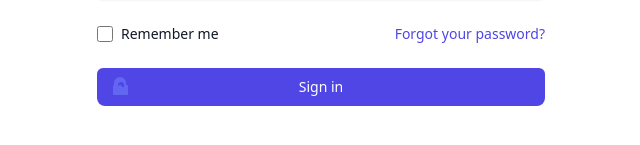
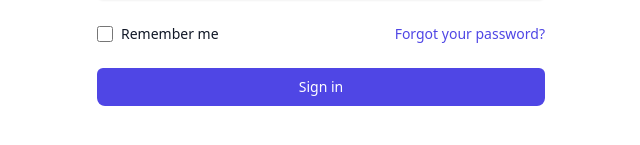
Before and after one commit to rahathasanDev/Bistro-Boss-client, a React (Vite) app: page /login in a window 1280 px wide. Shown: the part 439-584 px from the top of the page, without its empty margins (319-959 px from the left). Built offline with nearby package versions, Linux system fonts and the light colour scheme.

Commit message:
modified login page

```diff
--- a/src/Pages/Login/Login.jsx
+++ b/src/Pages/Login/Login.jsx
@@ -89,12 +89,7 @@ const Login = () => {
 
           <div>
             <button type="submit" className="group relative w-full flex justify-center py-2 px-4 border border-transparent text-sm font-medium rounded-md text-white bg-indigo-600 hover:bg-indigo-700 focus:outline-none focus:ring-2 focus:ring-offset-2 focus:ring-indigo-500">
-              <span className="absolute left-0 inset-y-0 flex items-center pl-3">
-                <svg className="h-5 w-5 text-indigo-500 group-hover:text-indigo-400" xmlns="http://www.w3.org/2000/svg" viewBox="0 0 20 20" fill="currentColor" aria-hidden="true">
-                  <path fillRule="evenodd" d="M10 12a2 2 0 100-4 2 2 0 000 4z" clipRule="evenodd" />
-                  <path fillRule="evenodd" d="M4 8V6a6 6 0 1112 0v2h1a1 1 0 011 1v8a1 1 0 01-1 1H4a1 1 0 01-1-1v-8a1 1 0 011-1h1zm7-3a3 3 0 00-3 3v2h6V8a3 3 0 00-3-3z" clipRule="evenodd" />
-                </svg>
-              </span>
+
               Sign in
             </button>
           </div>
```
